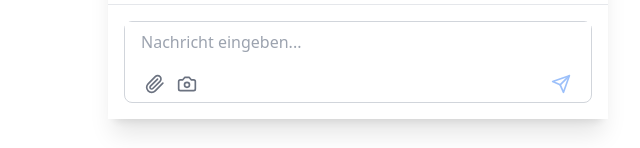
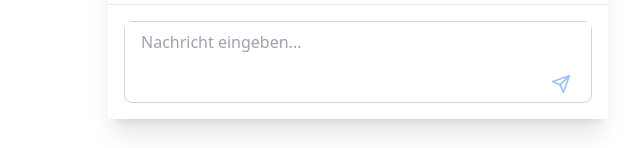
Before and after one commit to Adiyan02/Chatbot, a React (Vite) app: page / in a window 1280 px wide. Both pictures are taken after a click on the button 1236 px from the left and 756 px from the top of the page. Shown: the part 649-797 px from the top of the page, without its empty margins (640-1280 px from the left). Built offline with nearby package versions, Linux system fonts and the light colour scheme.

Commit message:
Added Props for allowFileUpload, allowCamera

```diff
--- a/src/App.tsx
+++ b/src/App.tsx
@@ -8,15 +8,19 @@ interface AppProps {
   user: {name: string, lang: SupportedLanguages, id: string};
   position: 'bottom-right' | 'bottom-left';
   isDriver: boolean;
+  allowFileUpload: boolean;
+  allowCamera: boolean;
 }
 
-function App({ companys, user, position, isDriver }: AppProps) {
+function App({ companys, user, position, isDriver, allowFileUpload, allowCamera }: AppProps) {
   return (
     <Chatbot
       companys={companys}
       user={user}
       position={position}
       isDriver={isDriver}
+      allowFileUpload={allowFileUpload}
+      allowCamera={allowCamera}
     />
   );
 }
--- a/src/components/ChatInput.tsx
+++ b/src/components/ChatInput.tsx
@@ -6,9 +6,17 @@ interface ChatInputProps {
   onSendMessage: (message?: string, files?: File[]) => void;
   disabled?: boolean;
   InputMessage: string;
+  allowFileUpload?: boolean;
+  allowCamera?: boolean;
 }
 
-export const ChatInput: React.FC<ChatInputProps> = ({ onSendMessage, disabled, InputMessage }) => {
+export const ChatInput: React.FC<ChatInputProps> = ({
+  onSendMessage,
+  disabled,
+  InputMessage,
+  allowFileUpload = true,
+  allowCamera = true
+}) => {
   const [input, setInput] = useState('');
   const [selectedFile, setSelectedFile] = useState<File[] | null>(null);
   const [isUploading, setIsUploading] = useState(false);
@@ -153,6 +161,7 @@ export const ChatInput: React.FC<ChatInputProps> = ({ onSendMessage, disabled, I
 
         <div className="flex justify-between items-center px-4 pb-1">
           <div className="flex gap-1">
+            {allowFileUpload && (
               <button
                 type="button"
                 onClick={() => fileInputRef.current?.click()}
@@ -166,7 +175,9 @@ export const ChatInput: React.FC<ChatInputProps> = ({ onSendMessage, disabled, I
                   <Paperclip className="h-5 w-5" />
                 )}
               </button>
+            )}
 
+            {allowCamera && (
               <button
                 type="button"
                 onClick={handleCameraCapture}
@@ -176,6 +187,7 @@ export const ChatInput: React.FC<ChatInputProps> = ({ onSendMessage, disabled, I
               >
                 <Camera className="h-5 w-5" />
               </button>
+            )}
           </div>
 
           <button
@@ -187,6 +199,7 @@ export const ChatInput: React.FC<ChatInputProps> = ({ onSendMessage, disabled, I
           </button>
         </div>
 
+        {allowFileUpload && (
           <input
             type="file"
             ref={fileInputRef}
@@ -194,6 +207,7 @@ export const ChatInput: React.FC<ChatInputProps> = ({ onSendMessage, disabled, I
             accept="image/*"
             className="hidden"
           />
+        )}
       </form>
     </div>
   );
--- a/src/components/Chatbot.tsx
+++ b/src/components/Chatbot.tsx
@@ -10,6 +10,8 @@ interface ChatbotProps {
   user: { name: string; lang: SupportedLanguages; id: string; };
   position?: 'bottom-right' | 'bottom-left';
   isDriver: boolean;
+  allowFileUpload?: boolean;
+  allowCamera?: boolean;
 }
 
 type SupportedLanguages = 'de' | 'en' | 'ar' | 'tr';
@@ -18,7 +20,9 @@ export const Chatbot: React.FC<ChatbotProps> = ({
   companys,
   user,
   position = 'bottom-right',
-  isDriver
+  isDriver,
+  allowFileUpload = true,
+  allowCamera = true
 }) => {
   const [isOpen, setIsOpen] = useState(false);
   const [isMinimized, setIsMinimized] = useState(false);
@@ -290,6 +294,8 @@ export const Chatbot: React.FC<ChatbotProps> = ({
                   onSendMessage={handleSendMessage}
                   disabled={isProcessing}
                   InputMessage={greetingsInputMessage[user.lang]}
+                  allowFileUpload={allowFileUpload}
+                  allowCamera={allowCamera}
                 />
               </div>
             </div>
--- a/src/main.tsx
+++ b/src/main.tsx
@@ -6,10 +6,15 @@ import './index.css';
 createRoot(document.getElementById('root')!).render(
   <StrictMode>
     <App
-      companys={[{ name: 'Strassenflitzer GmbH', id: '66ed4b6d5e6e41e43a61ca3f' }, { name: 'AHA-Drive GmbH', id: '66d1a42f741e5c3e9aba591c' }]}
+      companys={[
+        { name: 'Strassenflitzer GmbH', id: '66ed4b6d5e6e41e43a61ca3f' },
+        { name: 'AHA-Drive GmbH', id: '66d1a42f741e5c3e9aba591c' }
+      ]}
       user={{ name: 'Alaaddin Sagun', lang: 'de', id: '1'}}
       position="bottom-right"
       isDriver={false}
+      allowFileUpload={false}
+      allowCamera={false}
     />
   </StrictMode>
 );
```
Lines whose indentation alone changed are shown as unchanged.
